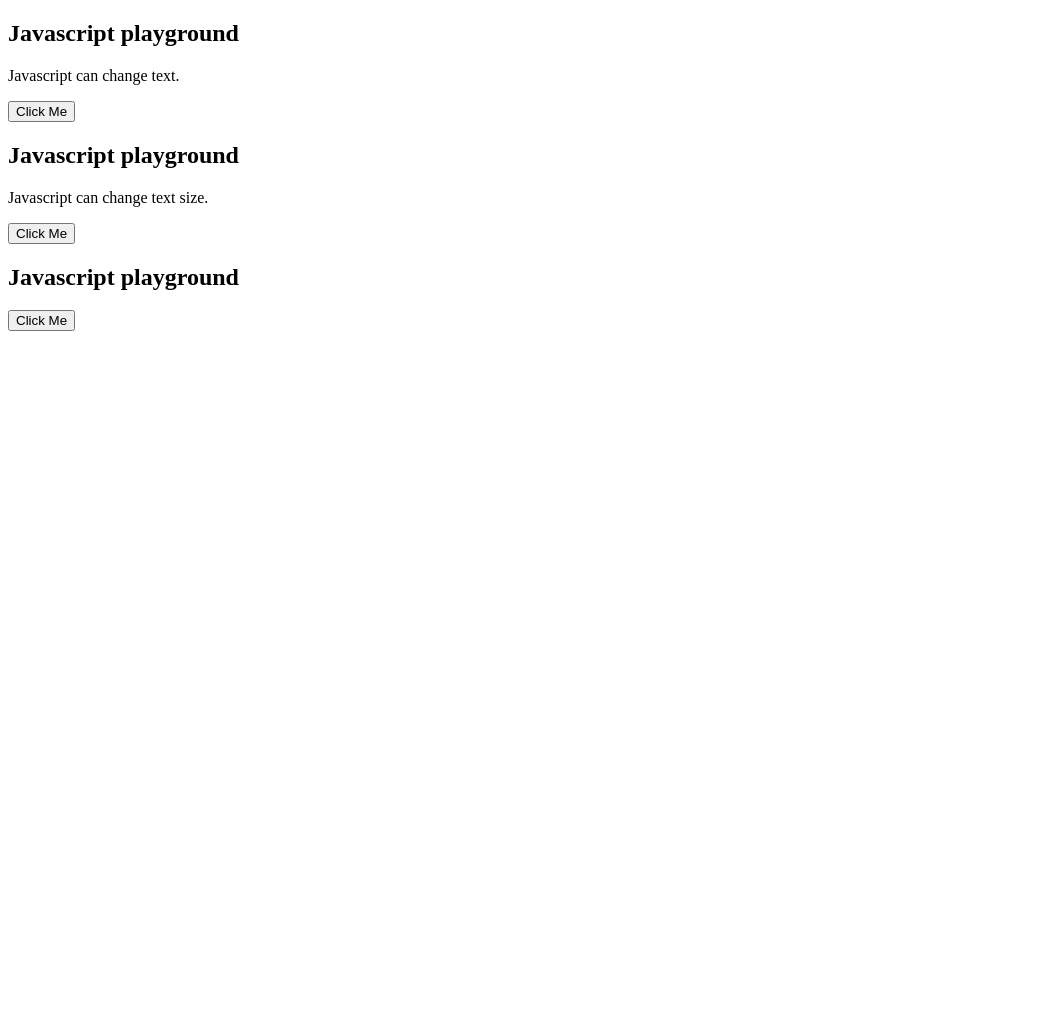
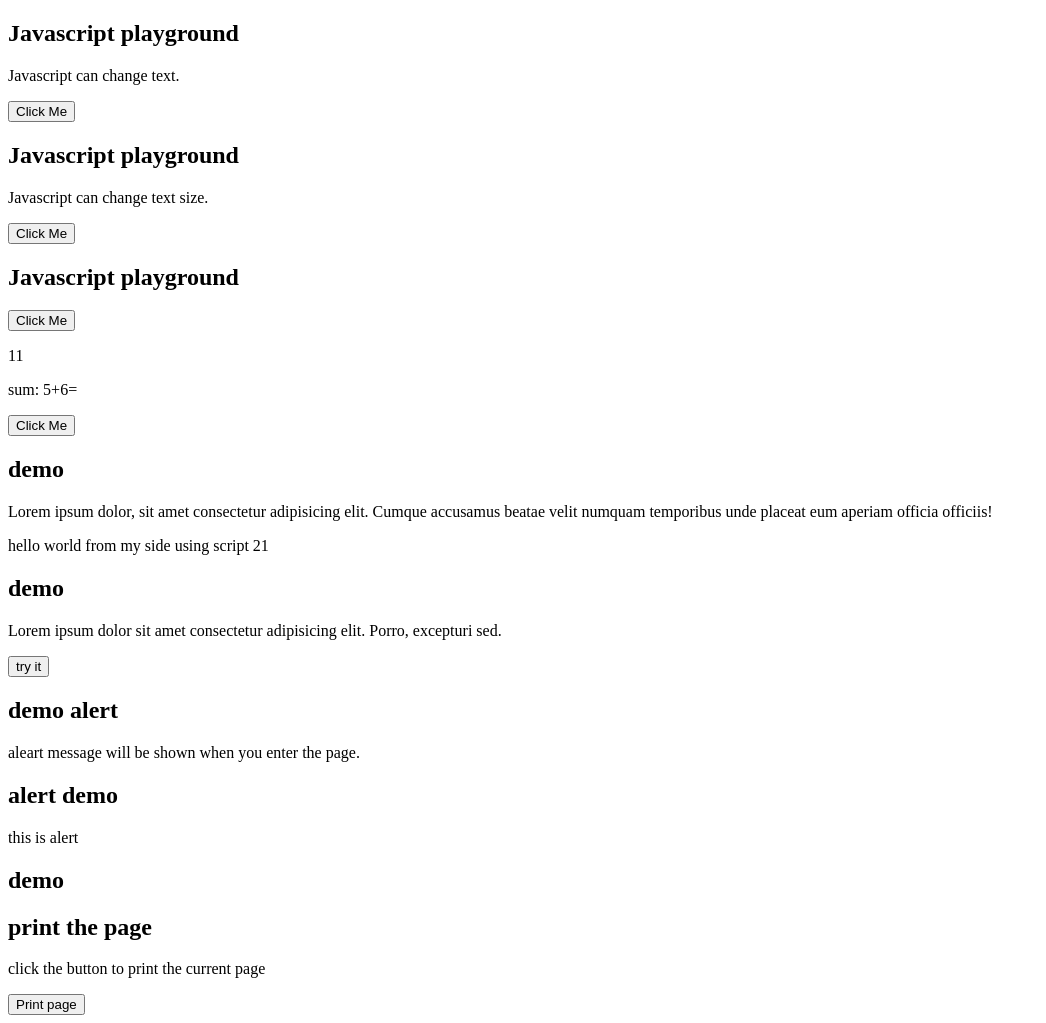
Before and after one commit to cyberDevansh/JavaScript, a plain HTML site: page index0.html in a window 1280 px wide. Shown: the whole page, without its empty margins (0-1046 px from the left). Before the commit the page ends 800 px from the top, so only its background shows below. Drawn offline with Linux system fonts and the light colour scheme.

Commit message:
js basics

```diff
--- a/index0.html
+++ b/index0.html
@@ -4,26 +4,90 @@
     <meta charset="UTF-8">
     <meta name="viewport" content="width=device-width, initial-scale=1.0">
     <title>Javascript Practice</title>
-    <script src="script.js"></script>
 </head>
 <body>
+    <!--  -->
     <div class="ply-1">
         <h2> Javascript playground</h2>
 
             <p id="demo1">Javascript can change text.</p>
             <button onclick="document.getElementById('demo1').innerHTML='Hello from my side'">Click Me</button>
     </div>
+<!--  -->
     <div class="ply-1">
         <h2> Javascript playground</h2>
 
             <p id="demo2">Javascript can change text size.</p>
             <button onclick="document.getElementById('demo2').style.fontSize='21px'">Click Me</button>
     </div>
+<!--  -->
     <div class="ply-1">
         <h2> Javascript playground</h2>
 
             <p id="demo3" style="display: none;">Javascript can change text size.</p>
             <button onclick="document.getElementById('demo3').style.display='block'">Click Me</button>
     </div>
+<!--  -->
+    <div>
+        <p id="demo4">sum: 5+6=</p>
+        <script>
+            document.getElementById("demo4").innerHTML = 5 + 6;
+        </script>
+    </div>
+<!--  -->
+    <div>
+        <p id="demo5">sum: 5+6=</p>
+        <script>
+            function sum() {
+                document.getElementById("demo5").innerHTML = 5 + 6;
+            }
+        </script>
+        <button onclick="sum()">Click Me</button>
+    </div>
+    <!--  -->
+    <div>
+        <h2>demo</h2>
+        <p>Lorem ipsum dolor, sit amet consectetur adipisicing elit. Cumque accusamus beatae velit numquam temporibus unde placeat eum aperiam officia officiis!</p>
+        <script>
+            document.write("hello world from my side using script ");
+            document.write(5+16);
+        </script>
+    </div>
+    <!--  -->
+    <div>
+        <h2>demo</h2>
+        <p>Lorem ipsum dolor sit amet consectetur adipisicing elit. Porro, excepturi sed.</p>
+        <button onclick="document.write(5+16)">try it</button>
+    </div>
+<!--  -->
+    <div>
+        <h2>demo alert</h2>
+        <p>aleart message will be shown when you enter the page.</p>
+        <script>
+            window.alert("you are hacked and welcome to js learning world");
+        </script>
+    </div>
+    <!--  -->
+    <div>
+        <h2>alert demo</h2>
+        <p>this is alert</p>
+        <script>
+            alert(100+8);
+        </script>
+    </div>
+    <!--  -->
+    <div>
+        <h2>demo</h2>
+        <script>
+            console.log("this is printed in console");
+            console.log(5+6);
+        </script>
+    </div>
+    <!--  -->
+    <div>
+        <h2>print the page</h2>
+        <p>click the button to print the current page</p>
+        <button onclick="window.print()">Print page</button>
+    </div>
 </body>
 </html>
--- a/script.js
+++ b/script.js
@@ -0,0 +1,6 @@
+function changePara(){
+    document.getElementById("demo1").innerHTML = "Text changed by using the js in external file";
+}
+function sum(){
+    document.getElementById("demo2").innerHTML = 5 + 6;
+}
```
Also changed, not shown: index.html (+11 -1 lines).
